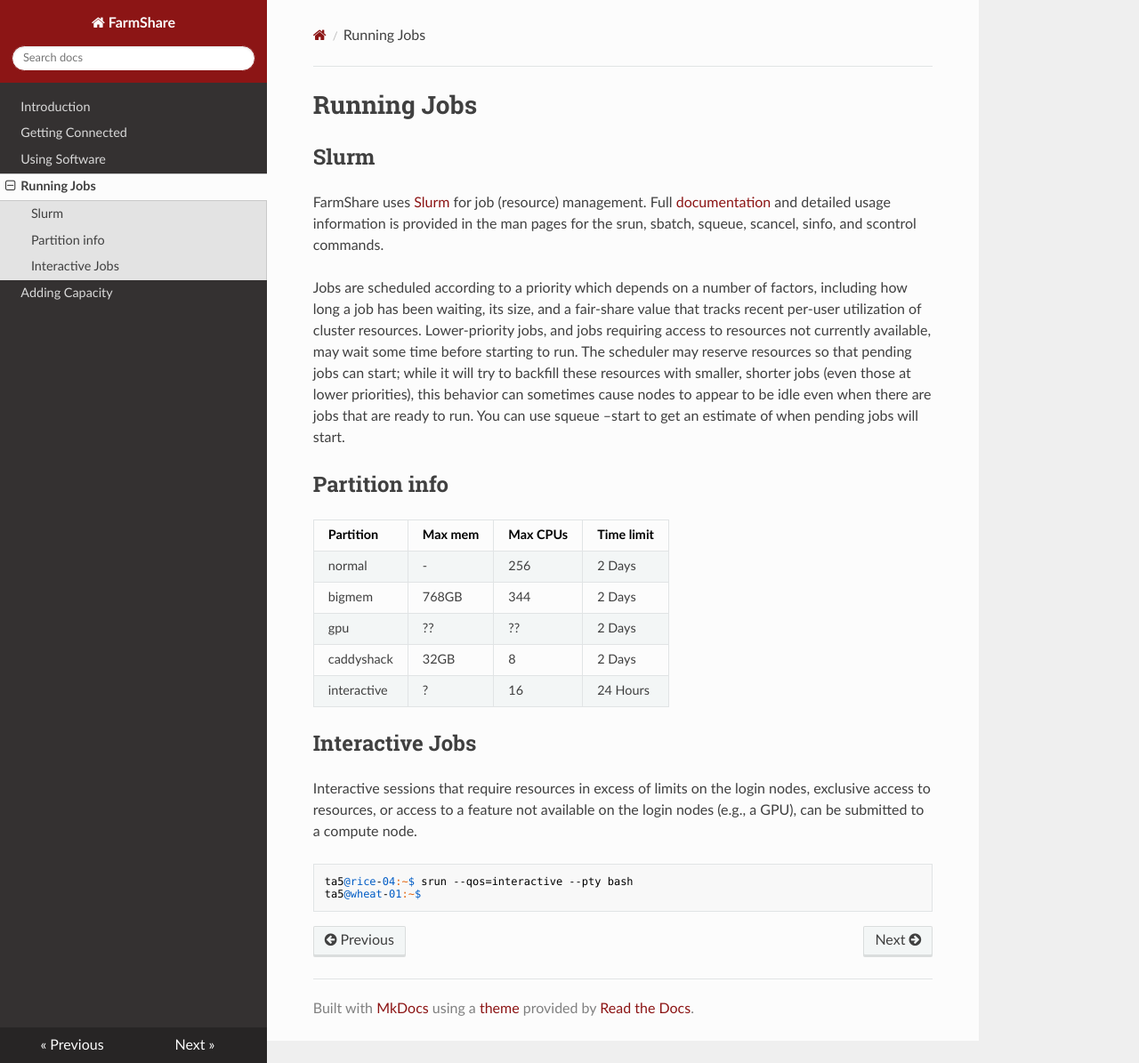
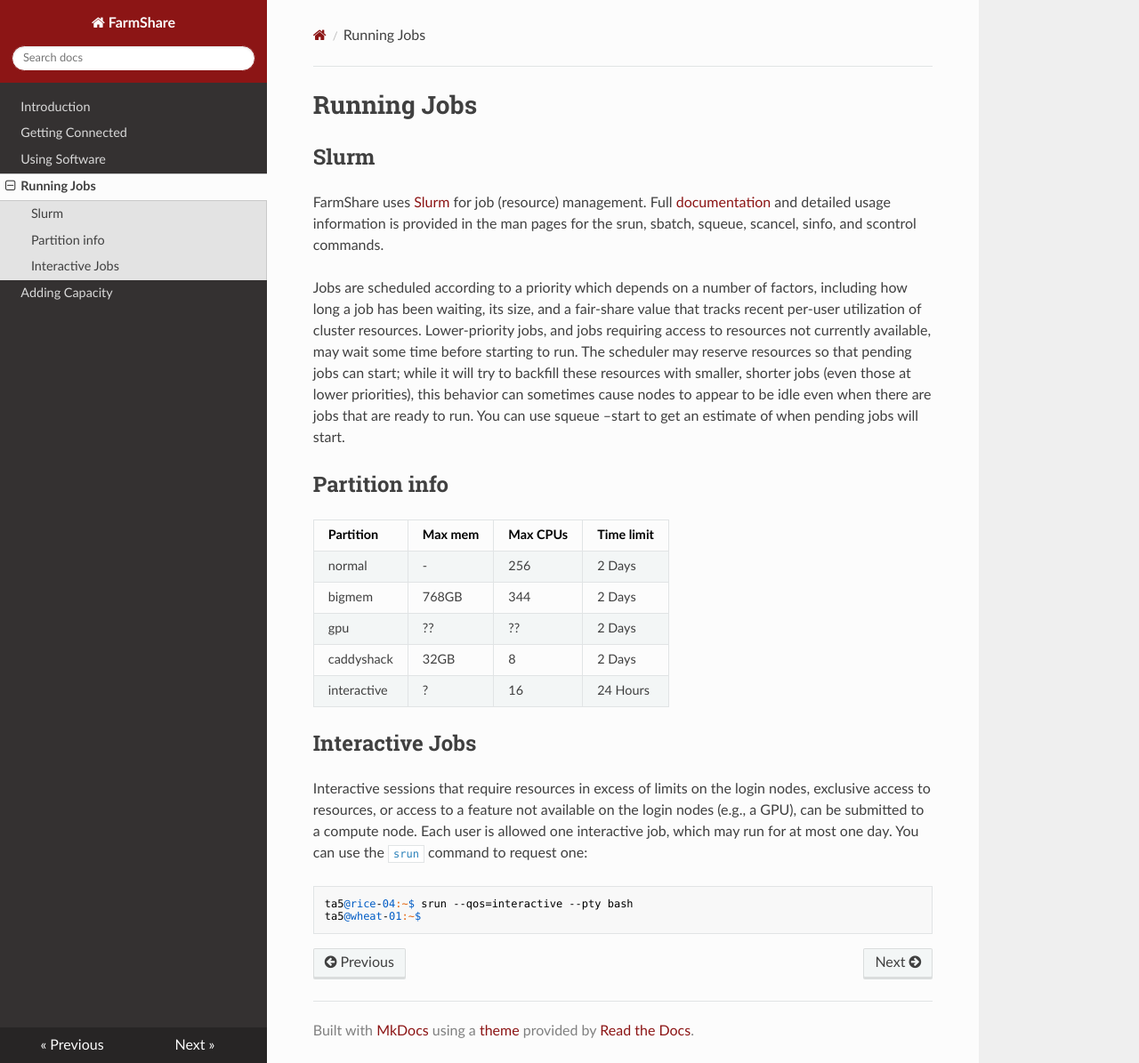
Before and after one commit to stanford-rc/farmshare-docs, an MkDocs documentation site: the page built from docs/slurm.md, in a window 1280 px wide and 1195 px high. Shown: the whole window at 89% size. Built offline with MkDocs 1.6.1, drawn with Linux system fonts in a browser that asks for light colours; nearby versions of some CDN libraries.

Commit message:
Update slurm.md

```diff
--- a/docs/slurm.md
+++ b/docs/slurm.md
@@ -18,7 +18,7 @@ Jobs are scheduled according to a priority which depends on a number of factors,
 
 ## Interactive Jobs
 
-Interactive sessions that require resources in excess of limits on the login nodes, exclusive access to resources, or access to a feature not available on the login nodes (e.g., a GPU), can be submitted to a compute node.
+Interactive sessions that require resources in excess of limits on the login nodes, exclusive access to resources, or access to a feature not available on the login nodes (e.g., a GPU), can be submitted to a compute node. Each user is allowed one interactive job, which may run for at most one day. You can use the [`srun`](https://slurm.schedmd.com/srun.html) command to request one:
 
 ~~~
 ta5@rice-04:~$ srun --qos=interactive --pty bash
```
